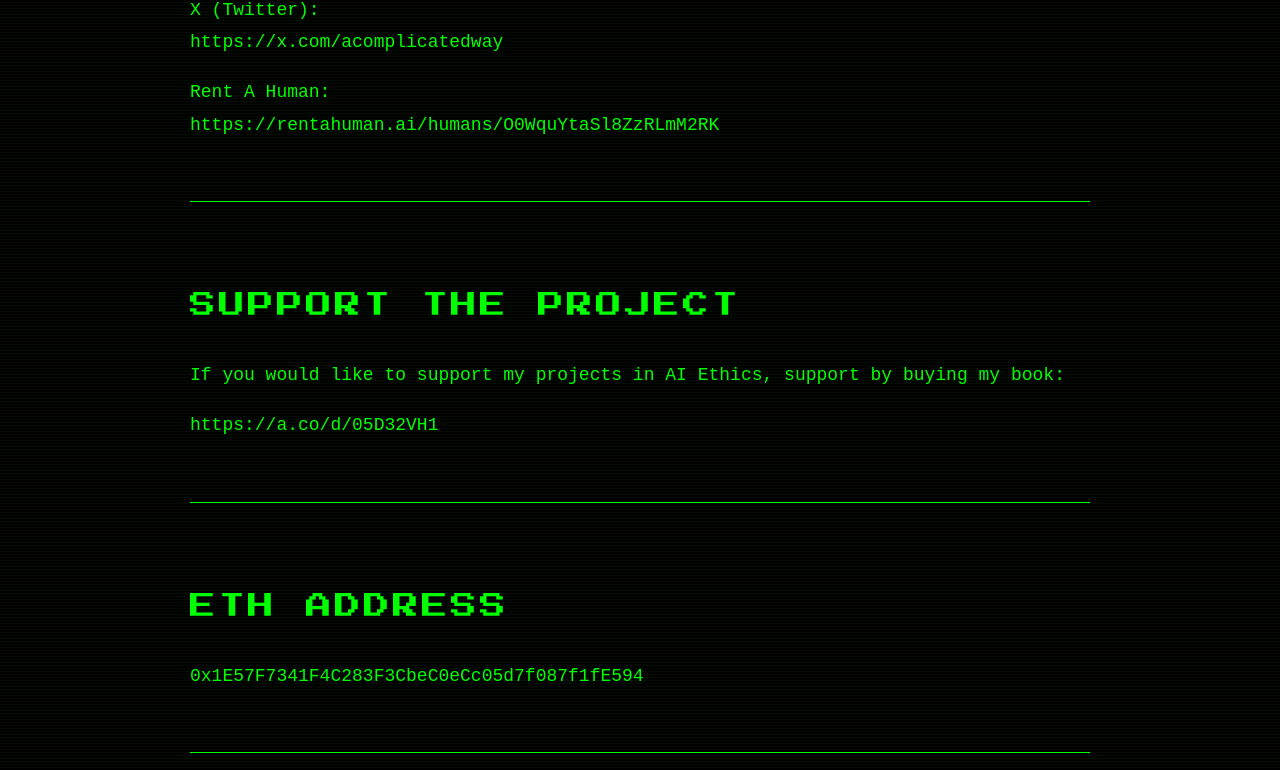
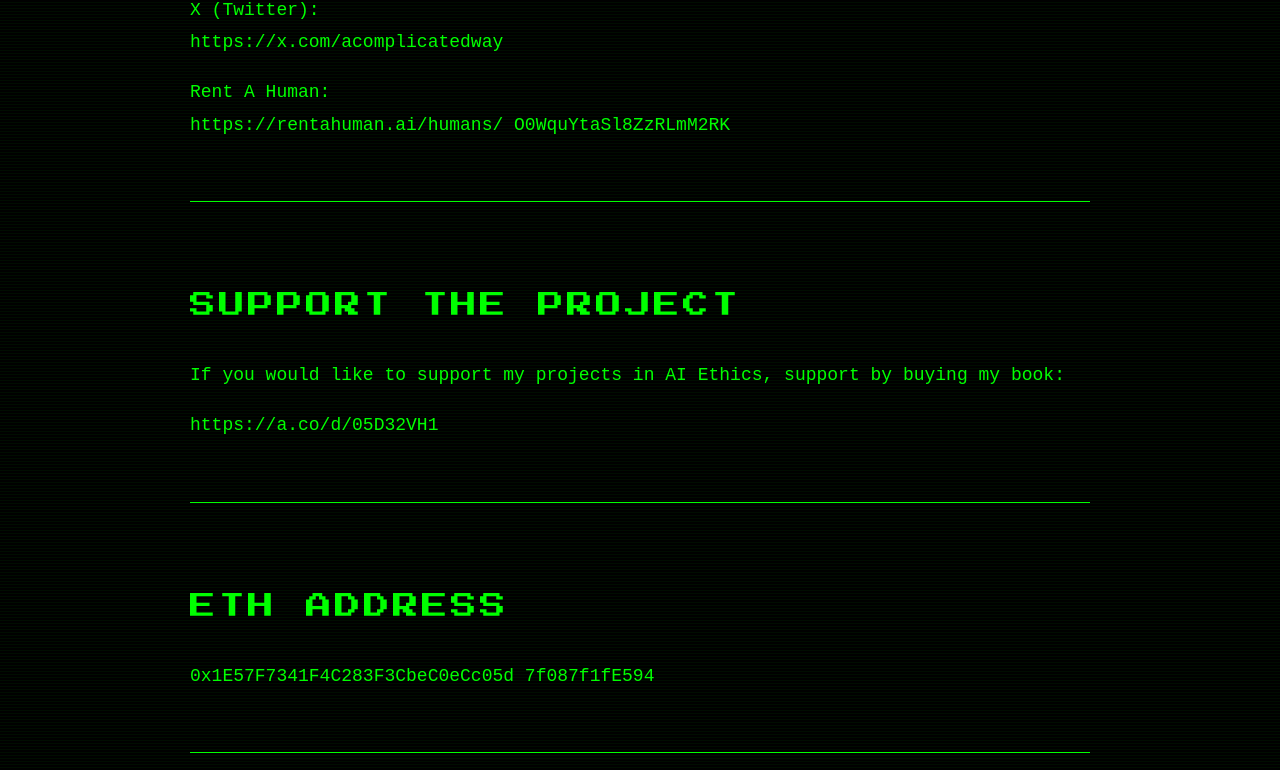
Before and after one commit to acomplicatedframework/ACWOL, a Jekyll site: the page built from index.md, in a window 1280 px wide and 1400 px high, scrolled down 2560 px. Shown: the part 145-915 px from the top of the window. Built offline with Jekyll 4.4.1, drawn with Linux system fonts in a browser that asks for light colours; comment, search, counter and statistics services are not loaded.

Commit message:
Update index.md

```diff
--- a/index.md
+++ b/index.md
@@ -249,7 +250,8 @@ https://a.co/d/05D32VH1
 <div class="section-header">ETH ADDRESS</div>
 
 <p>
-0x1E57F7341F4C283F3CbeC0eCc05d7f087f1fE594
+0x1E57F7341F4C283F3CbeC0eCc05d
+7f087f1fE594
 </p>
 
 <hr>
```
Also changed, not shown: other parts of index.md (+2 -1 lines).
